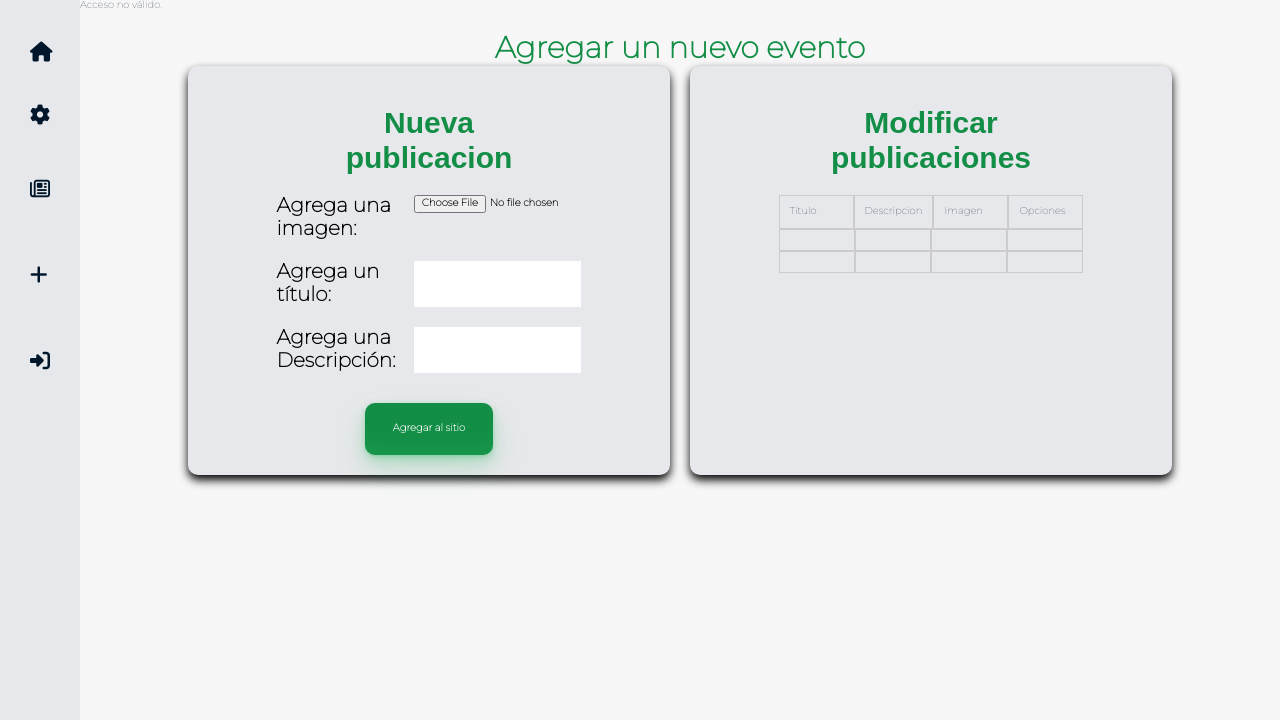
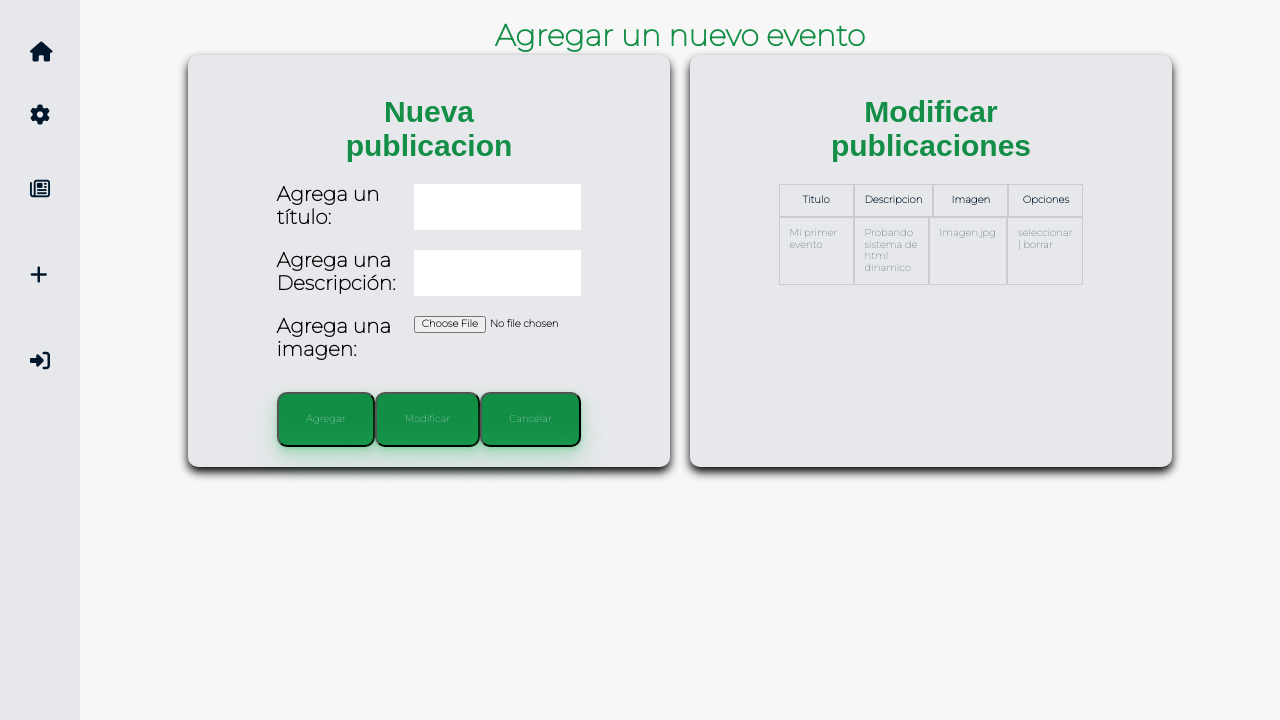
Before and after one commit to angelcruz07/WebSite-Turismo, a PHP site: page /WebSite-Turismo/admin/addEvent.php in a window 1280 px wide. Shown: the part 80-800 px from the top of the page. Run offline with PHP 8.4, Linux system fonts and the light colour scheme; data comes from the database, SQL or seed files in the repository; both versions use the stored data as it was after the commit; some libraries are stand-ins or nearby versions.

Commit message:
Formulario de eventos en desarrollo , modificaciones en la tabla eventos de la base de datos, agregados los datos del formulario a la base de datos y mostrados en el panel

```diff
--- a/admin/addEvent.php
+++ b/admin/addEvent.php
@@ -1,58 +1,44 @@
 <?php
-//conexion a la tabla events
-$server = "localhost";
-$user = "root";
-$password = "";
-//try{
-// $connection = new PDO("mysql:host=$server;dbname=tourism", $user, $password);
-// $connection->setAttribute(PDO::ATTR_ERRMODE, PDO::ERRMODE_EXCEPTION);
-// echo "Conexion realizada";
-//}
-//catch(PDOException $e){
-// echo "La conexion ha fallado" .$e->getMessage();
-//}
-//$connection= null;
-
-//Validacion de los datos
-if ($_SERVER['REQUEST_METHOD'] === 'POST') {
-  // Validar que los campos no estén vacíos y que la imagen se haya subido correctamente
-  if (!empty($_POST['title']) && !empty($_POST['description']) && isset($_FILES['image']) && $_FILES['image']['error'] === UPLOAD_ERR_OK) {
-    $title = $_POST['title'];
-    $description = $_POST['description'];
-    $imageData = file_get_contents($_FILES['image']['tmp_name']);
-
-    try {
-      // Realizar la conexión a la base de datos
-      $connection = new PDO("mysql:host=$server;dbname=tourism", $user, $password);
-      $connection->setAttribute(PDO::ATTR_ERRMODE, PDO::ERRMODE_EXCEPTION);
-      echo "Conexion realizada";
-
-      // Preparar la consulta para la inserción
-      $sql = "INSERT INTO events (title, description, image) VALUES (:title, :description, :image_data)";
-      $stmt = $connection->prepare($sql);
-      $stmt->bindParam(':title', $title);
-      $stmt->bindParam(':description', $description);
-      $stmt->bindParam(':image_data', $imageData, PDO::PARAM_LOB);
-      $stmt->execute();
-
-      echo "Datos insertados correctamente.";
-    } catch (PDOException $e) {
-      echo "Error: " . $e->getMessage();
-    }
-
-    // Cerrar la conexión
-    $connection = null;
-  } else {
-    echo "Por favor, complete todos los campos del formulario y suba una imagen.";
-  }
-} else {
-  echo "Acceso no válido.";
-}
+    require "partials/header.php";
+    require "partials/navbar.php";
 ?>
 
 <?php
-require "partials/header.php";
-require "partials/navbar.php";
+//Archivo de conecion a la base de datos
+require "config/database.php";
+//Recuperar coneccion de database
+$database = new Database();
+$conn = $database->connect();
+
+//Recibir los datos del formulario
+$title = (isset($_POST['title']))?$_POST['title']:"";
+$description = (isset($_POST['description']))?$_POST['description']:"";
+$image = (isset($_FILES['image']['name']))?$_FILES['image']['name']:"";
+$action = (isset($_POST['accion']))?$_POST['accion']:"";
+
+switch ($action){
+  case "Agregar";
+//Preparando las sentencias sql
+      $sql = $conn->prepare("INSERT INTO events (title, description, image) VALUES (:title,:description,:image);");
+      // Insertando los datos con la variables
+      $sql->bindParam(':title',$title);
+      $sql->bindParam(':description',$description);
+      $sql->bindParam(':image',$image);
+      $sql->execute();
+      break;
+    case "Modificar";
+       echo "Presionado boton de modificar";
+       break;
+    case "Cancelar";
+      echo "Presionado boton de cancelar";
+      break;
+}
+// Haciendo la consulta a los registros
+$query = $conn->prepare("SELECT * FROM events");
+$query -> execute();
+$events = $query->fetchAll(PDO::FETCH_ASSOC);
+
+
 ?>
 <section id="add-event" class="add-event">
 
@@ -63,51 +49,56 @@ require "partials/navbar.php";
     <div class="container-form-event">
       <h2>Nueva publicacion</h2>
 
-  <form action="events.php" method="post" enctype="multipart/form-data" class="form-container">
+      <form  method="POST" enctype="multipart/form-data" class="form-container">
+        <div class="form-group">
+          <label for="title"> Agrega un título:</label>
+          <input type="text" name="title" id="title" required="">
+        </div>
+
+        <div class="form-group">
+          <label for="description"> Agrega una Descripción:</label>
+          <input type="text" name="description" id="description" required="">
+        </div>
         <div class="form-group">
           <label for="image">Agrega una imagen:</label>
           <input type="file" name="image" id="image" required="">
         </div>
-    <div class="form-group">
-        <label for="title"> Agrega un título:</label>
-        <input type="text" name="title" id="title" required="">
+
+
+        <div class="group-buttons">
+          <button type="submit" value="Agregar" name="accion" class="form-btn">Agregar</button>
+          <button type="submit" value="Modificar" name="accion" class="form-btn">Modificar</button>
+          <button type="submit" value="Cancelar" name="accion" class="form-btn">Cancelar</button>
         </div>
-    <div class="form-group">
-        <label for="description"> Agrega una Descripción:</label>
-        <input type="text" name="description" id="description" required="">
-    </div>
-    <input type="submit" value="Agregar al sitio" class="form-btn">
+
       </form>
     </div>
 
     <div class="contaier-events-add">
       <h2>Modificar publicaciones</h2>
-  <div class="info-crud">
-    <div class="event-add">
-      <div class="date-event-colum">Titulo</div>
-      <div class="date-event-colum">Descripcion</div>
-      <div class="date-event-colum">Imagen</div>
-      <div class="date-event-colum">Opciones</div>
+      <table class="info-crud">
+        <thead>
+          <tr class="event-add">
+            <th class="date-event-colum">Titulo</th>
+            <th class="date-event-colum">Descripcion</th>
+            <th class="date-event-colum">Imagen</th>
+            <th class="date-event-colum">Opciones</th>
+          </tr>
+        </thead>
+        <tbody>
+
+          <?php foreach($events as $event) {?>
+          <tr class="event-add">
+            <td class="date-event"><?php echo $event ['title']?></td>
+            <td class="date-event"><?php echo $event ['description']?></td>
+            <td class="date-event"><?php echo $event ['image']?></td>
+            <td class="date-event"> seleccionar | borrar</td>
+          </tr>
+          <?php }?>
+
+        </tbody>
+      </table>
     </div>
-    <div class="event-add">
-      <div class="date-event"></div>
-      <div class="date-event"></div>
-      <div class="date-event"></div>
-      <div class="date-event"></div>
-    </div>
-    <div class="event-add">
-      <div class="date-event"></div>
-      <div class="date-event"></div>
-      <div class="date-event"></div>
-      <div class="date-event"></div>
-    </div>
-
-
-
-  </div>
-
-</div>
-
   </div>
 </section>
 <?php require "./partials/footer.php" ?>
--- a/admin/assets/css/addEvent.css
+++ b/admin/assets/css/addEvent.css
@@ -74,7 +74,13 @@
 }
 .form-group input {
     width: 55%;
-
+}
+.group-buttons{
+    display: flex;
+}
+.group-buttons button{
+   display: flex;
+   justify-content: space-between;
 }
 /* Estilos de eventos agregados */
 .info-crud {
```
Also changed, not shown: sql/setup.sql (+7 -3 lines). Lines whose indentation alone changed are shown as unchanged.
